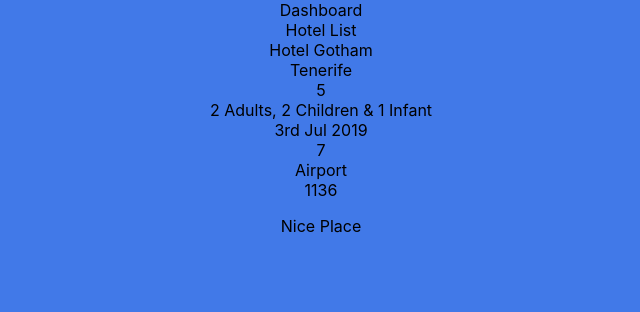
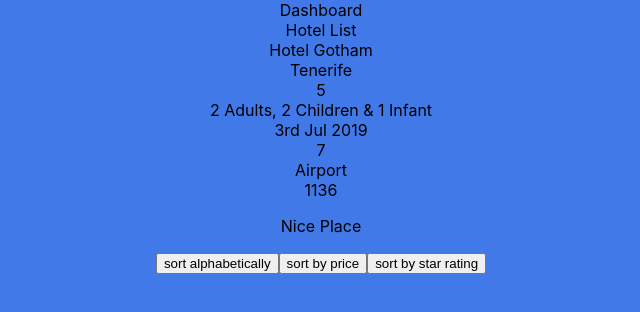
Before and after one commit to SakuraComputing/hotel-ui, a React (Create React App) app: page / in a window 1280 px wide. Shown: the top 312 px of the page, without its empty margins (319-959 px from the left). Built offline with nearby package versions, Linux system fonts and the light colour scheme.

Commit message:
Add sort component and test

```diff
--- a/src/App.tsx
+++ b/src/App.tsx
@@ -1,6 +1,6 @@
 import React from 'react';
 import './App.css';
-import Dashboard from './components/dashboard/Dashboard';
+import Dashboard from './components/Dashboard/Dashboard';
 
 function App() {
   return (
--- /dev/null
+++ b/src/components/Sort/Sort.tsx
@@ -0,0 +1,13 @@
+import React from 'react';
+
+const Sort = () => {
+
+    return (
+        <div>
+            <button>sort alphabetically</button>
+            <button>sort by price</button>
+            <button>sort by star rating</button>
+        </div>
+    )
+}
+export default Sort;
--- a/src/components/dashboard/Dashboard.tsx
+++ b/src/components/dashboard/Dashboard.tsx
@@ -3,6 +3,7 @@ import './Dashboard.css';
 import { selectHotels } from '../../app/store';
 import { useSelector } from 'react-redux';
 import HotelList from '../hotelsList/hotelsList';
+import Sort from '../Sort/Sort';
 
 const Dashboard: React.FC = () => {
 
@@ -12,6 +13,7 @@ const Dashboard: React.FC = () => {
         <div className='dashboard'>
             Dashboard
             <HotelList hotels={hotels} />
+            <Sort />
         </div>
     );
     };
```
Also changed, not shown: 1 other file (tests, documents, lock files or other folders).
